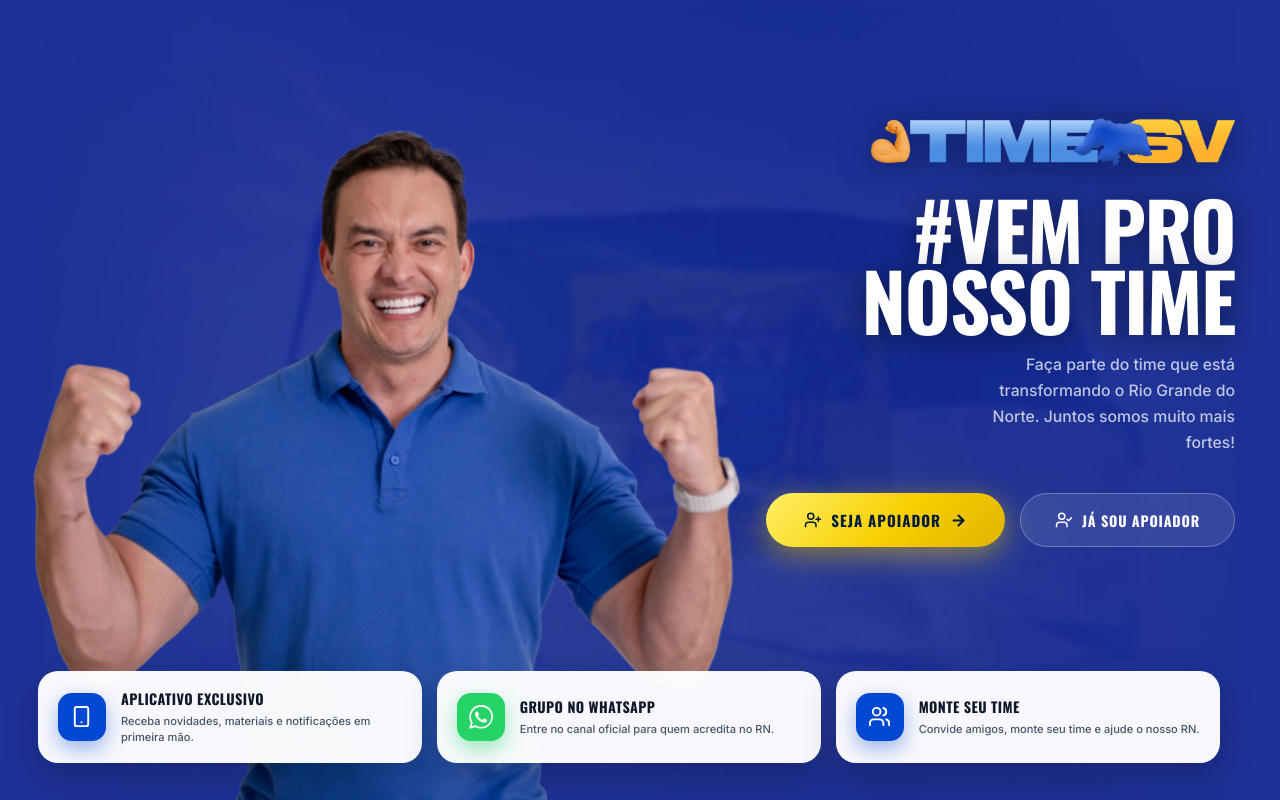
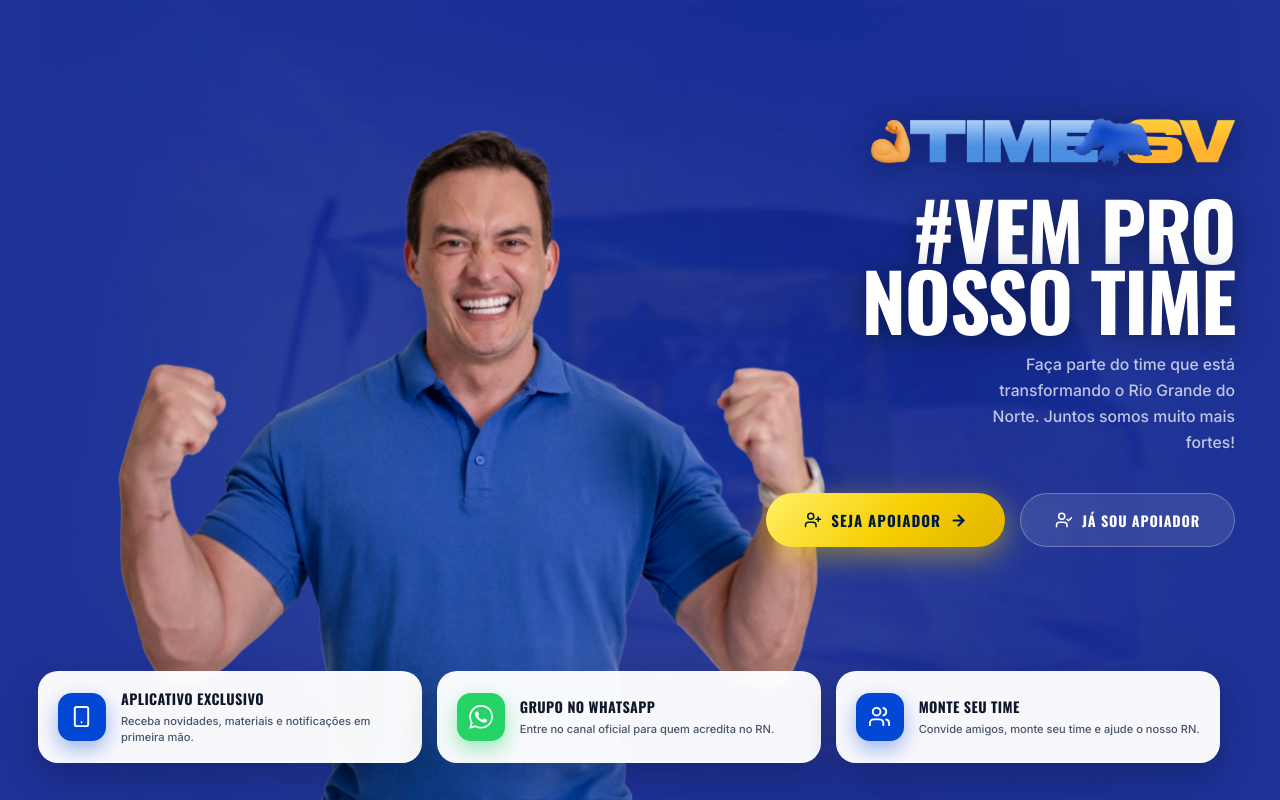
Before and after one commit to ReneBM/Apoiadores, a React (Vite) app in the folder frontend/: page /lp in a window 1280 px wide. Built offline with nearby package versions, Linux system fonts and the light colour scheme; no server answers; a web font is replaced by a local one.

Commit message:
style: LP - afasta foto do senador 22% para a direita (paddingLeft 22%)

```diff
--- a/frontend/src/pages/LandingPage.jsx
+++ b/frontend/src/pages/LandingPage.jsx
@@ -267,7 +267,7 @@ export default function LandingPage() {
           display: 'flex',
           alignItems: 'flex-end',
           justifyContent: 'flex-start',
-          paddingLeft: '2.2rem',
+          paddingLeft: '22%',
           overflow: 'visible',
           opacity: 0,
           animation: 'lpFadeInLeft 1.15s cubic-bezier(0.22,1,0.36,1) 0.15s forwards',
```
